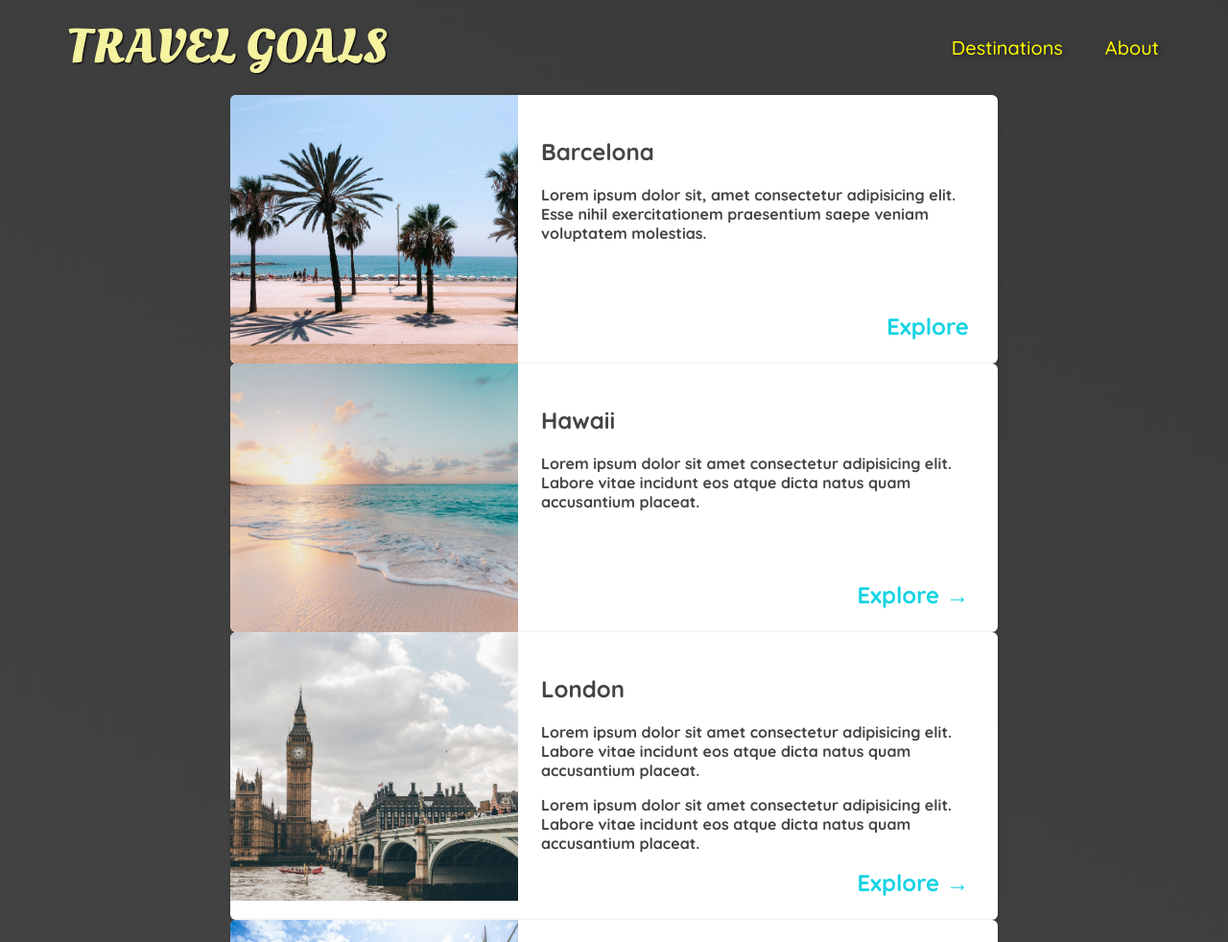
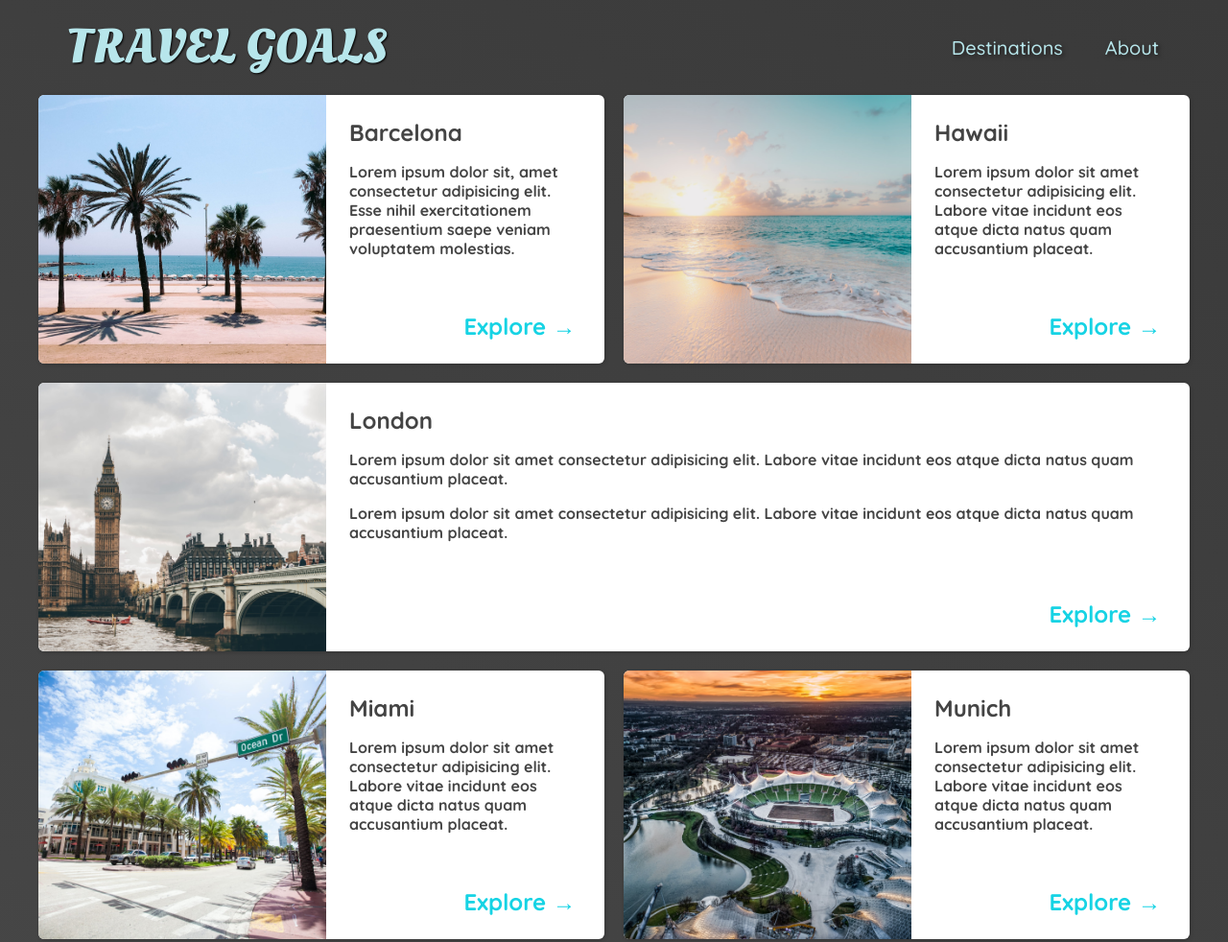
Before and after one commit to Dzackson/Travel-goals, a plain HTML site: page places.html in a window 1280 px wide. Shown: the top 982 px of the page at 96% size. Drawn offline with Linux system fonts and the light colour scheme.

Commit message:
Places -grid, all is done

```diff
--- a/places.css
+++ b/places.css
@@ -2,12 +2,25 @@ body {
   background: linear-gradient(30deg, rgb(77, 77, 77), rgb(58, 58, 58));
   color: rgb(68, 68, 68);
 }
+#page-logo a {
+  color: rgb(183, 230, 235);
+}
 #container {
   position: static;
 }
+header a {
+  color: rgb(183, 230, 235);
+}
+header nav a:hover {
+  background-color: rgb(183, 230, 235);
+  color: rgb(59, 59, 59);
+}
 main ul {
-  width: 800px;
-  margin: 0 auto;
+  width: 1200px;
+  margin: 0 auto 48px auto;
+  display: grid;
+  grid-template-columns: 1fr 1fr;
+  gap: 20px 20px;
 }
 main li {
   display: flex;
@@ -15,6 +28,10 @@ main li {
   box-shadow: 1px 1px 4px rgba(0, 0, 0, 0.2);
   border-radius: 6px;
   overflow: hidden;
+  width: auto;
+}
+li:nth-of-type(3) {
+  grid-column: 1 / 3;
 }
 main li img {
   width: 300px;
@@ -27,8 +44,10 @@ main li img {
   flex-direction: column;
   justify-content: space-between;
   padding: 24px;
-
   font-weight: bold;
+}
+.item-content h2 {
+  margin: 0;
 }
 
 .action {
--- a/places.html
+++ b/places.html
@@ -39,7 +39,7 @@
             </div>
 
             <div class="action">
-              <a href="https://en.wikipedia.org/wiki/Barcelona">Explore</a>
+              <a href="https://en.wikipedia.org/wiki/Barcelona">Explore &#x2192</a>
             </div>
           </div>
         </li>
```
